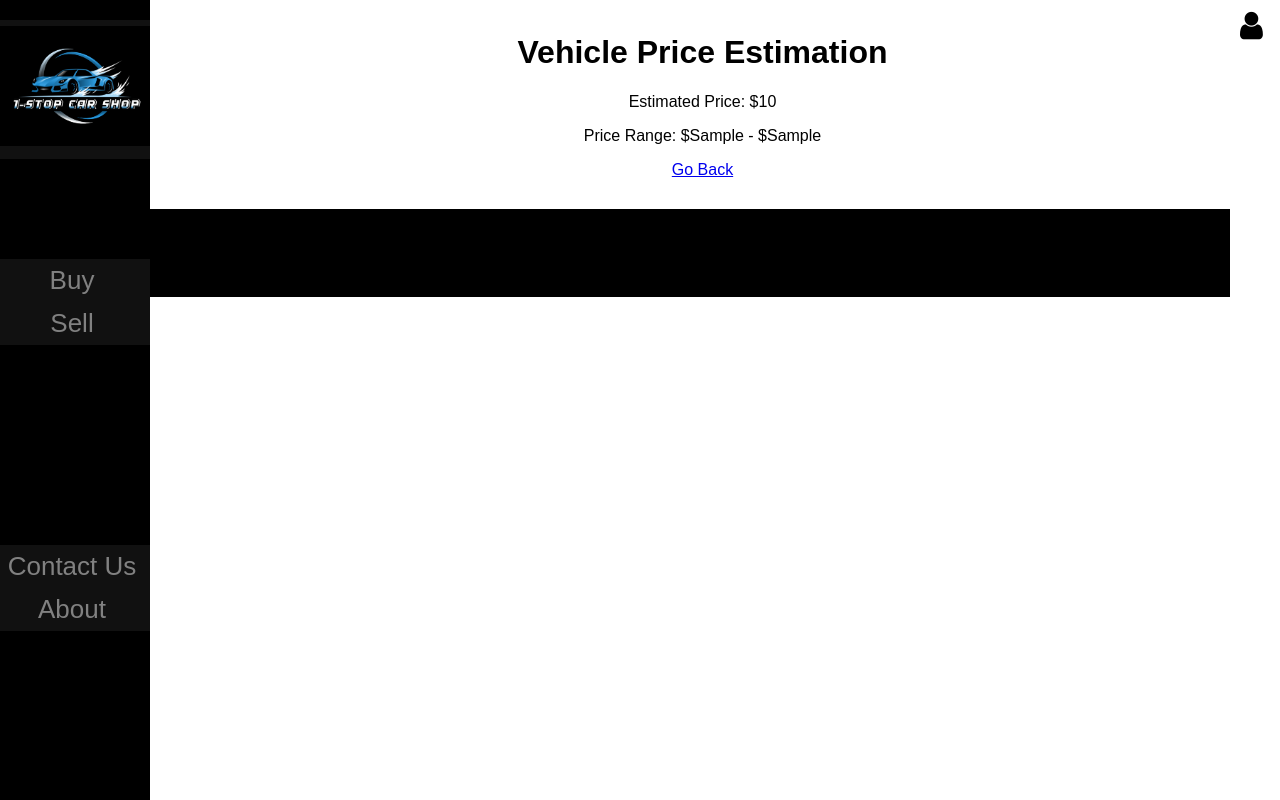
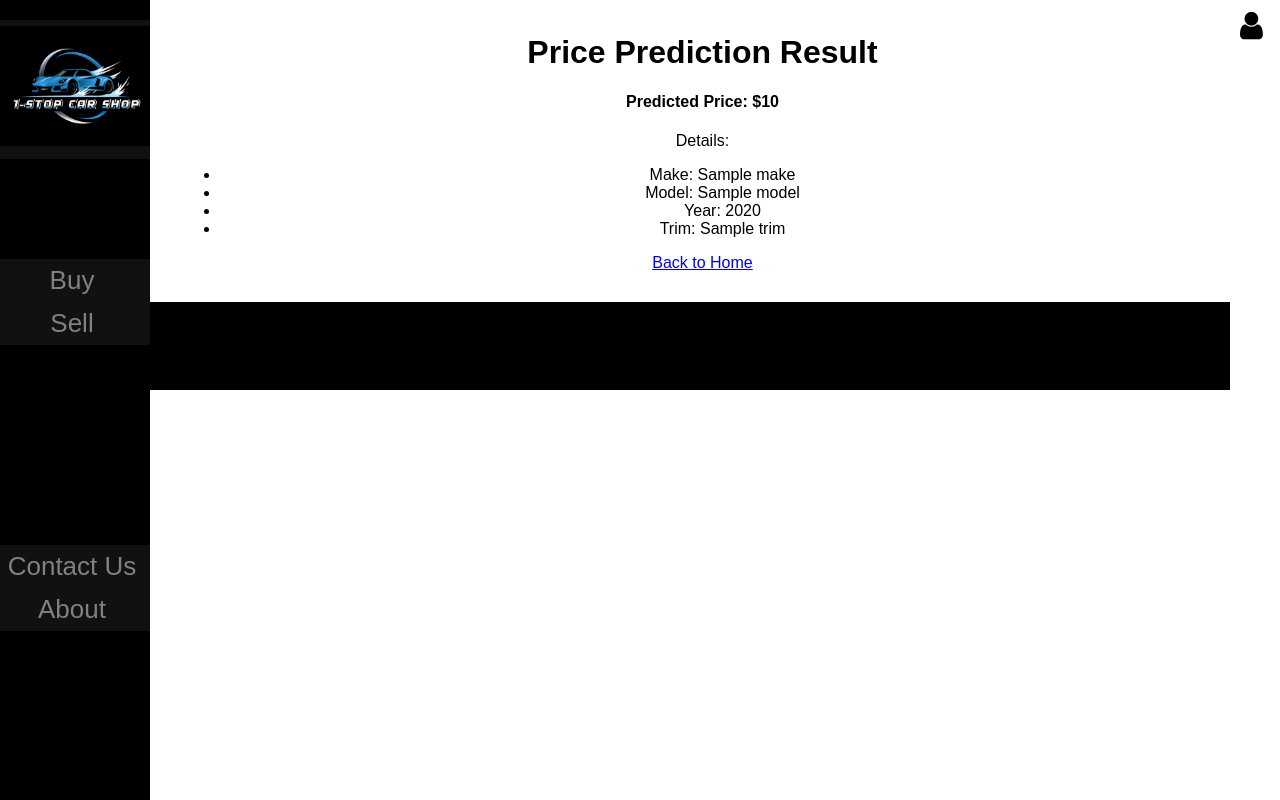
Before and after one commit to LucasJEstevez/CS3300-Semester-Project, a Flask app: template templates/results.html in a window 1280 px wide. Run offline with Flask 3, Linux system fonts and the light colour scheme; the template is opened without the code that fills it: most values are stand-ins (such as "Sample title", 1, 10 or a date in 2020).

Commit message:
update prediction result pages

```diff
--- a/templates/results.html
+++ b/templates/results.html
@@ -1,14 +1,22 @@
 {% extends "base.html" %}
 
-{% block title %}Price Prediction Results{% endblock %}
+{% block title %}Buy{% endblock %}
 
 {% block content %}
-
-<body>
-    <h1>Vehicle Price Estimation </h1>
-    <p>Estimated Price: ${{ prediction['predicted_price'] }}</p>
-    <p>Price Range: ${{ prediction['price_range']['lower_bound'] }} - ${{ prediction['price_range']['upper_bound'] }}</p>
-    <a href="/">Go Back</a>
+    <div class="container">
+        <h1 class="mt-5">Price Prediction Result</h1>
+        <div class="mt-4">
+            <h4>Predicted Price: ${{ prediction['predicted_price'] }}</h4>
+            <p>Details:</p>
+            <ul>
+                <li>Make: {{ prediction['specs']['make'] }}</li>
+                <li>Model: {{ prediction['specs']['model'] }}</li>
+                <li>Year: {{ prediction['specs']['year'] }}</li>
+                <li>Trim: {{ prediction['specs']['trim'] }}</li>
+            </ul>
+        </div>
+        <a href="/" class="btn btn-primary mt-3">Back to Home</a>
+    </div>
 </body>
 </html>
 
```
Also changed, not shown: templates/error.html (+6 -6 lines).
